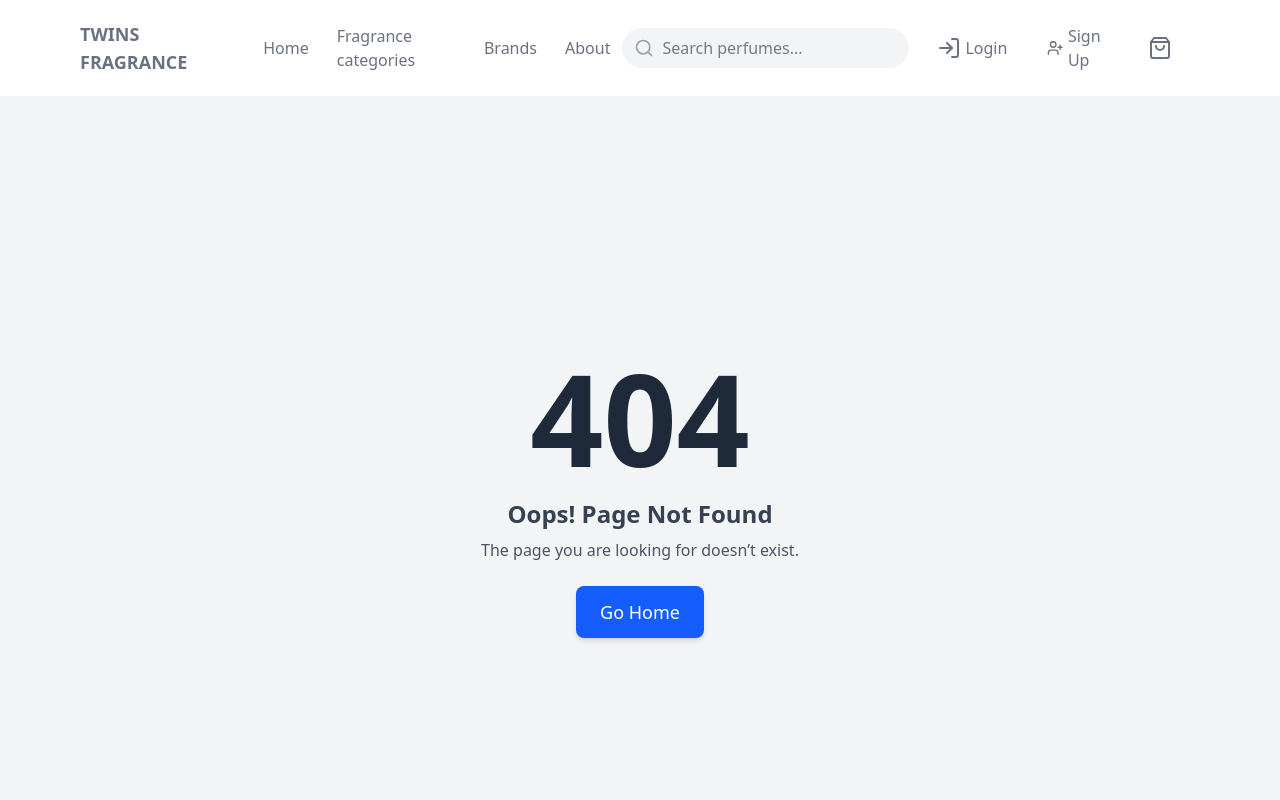
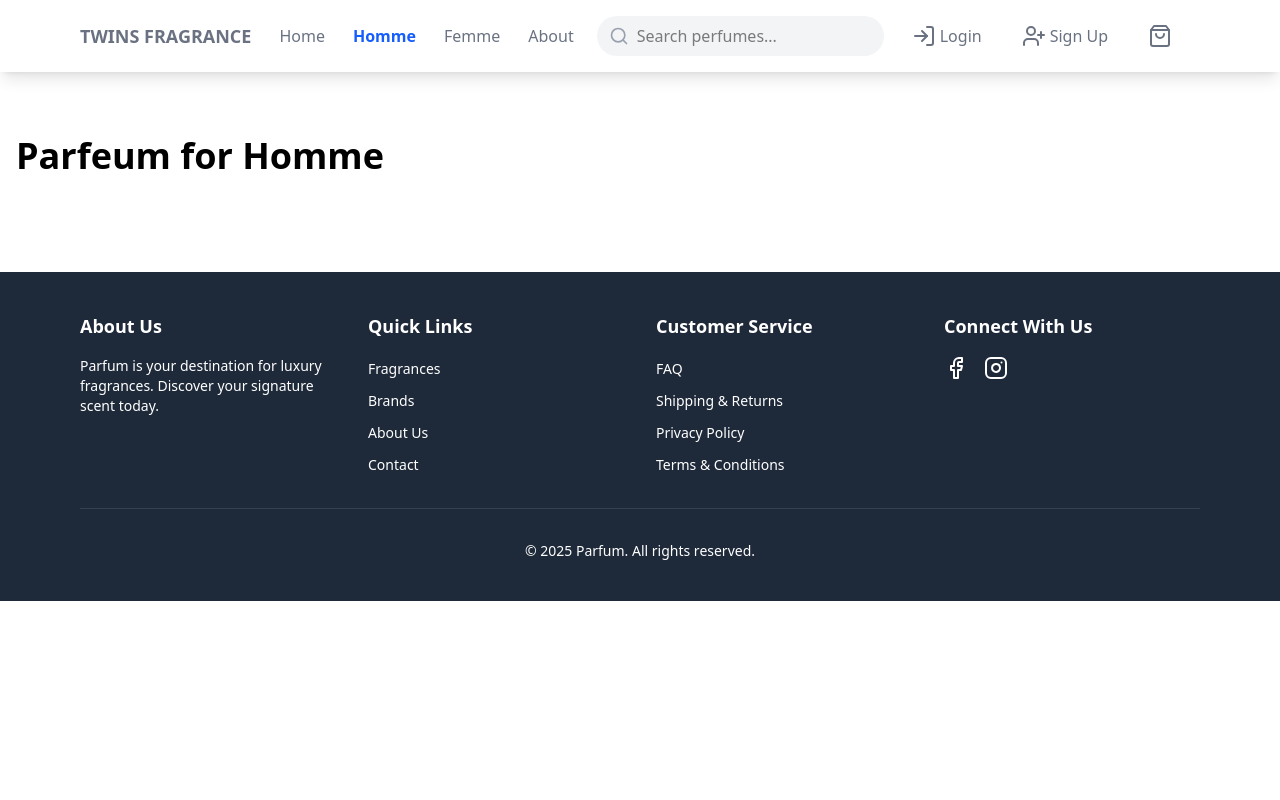
Before and after one commit to walidBerrady/twins-store, a React (Vite) app in the folder frontend/: page /homme in a window 1280 px wide. Shown: the top 800 px of the page. Built offline with nearby package versions, Linux system fonts and the light colour scheme.

Commit message:
modified navbar

```diff
--- a/frontend/src/App.jsx
+++ b/frontend/src/App.jsx
@@ -12,6 +12,8 @@ import TermsPage from "./pages/TermsPage";
 import LoginPage from "./pages/LoginPage";
 import SignupPage from "./pages/SignupPage";
 import SizeCategoryPage from "./pages/SizeCategoryPage";
+import HommePage from "./pages/HommePage";
+import FemmePage from "./pages/FemmePage";
 
 function App() {
   return (
@@ -47,6 +49,8 @@ function App() {
         <Route path="/login" element={<LoginPage />} />
         <Route path="/signup" element={<SignupPage />} />
         <Route path="/shop/:slug" element={<SizeCategoryPage />} />{" "}
+        <Route path="/homme" element={<HommePage />} />
+        <Route path="/femme" element={<FemmePage />} />
       </Routes>
       <Footer />
     </>
--- a/frontend/src/components/Navbar.jsx
+++ b/frontend/src/components/Navbar.jsx
@@ -43,11 +43,11 @@ const Navbar = () => {
               <Link to="/" className={linkClass("/")}>
                 Home
               </Link>
-              <Link to="/fragrances" className={linkClass("/fragrances")}>
-                Fragrance categories
+              <Link to="/homme" className={linkClass("/homme")}>
+                Homme
               </Link>
-              <Link to="/brands" className={linkClass("/brands")}>
-                Brands
+              <Link to="/femme" className={linkClass("/femme")}>
+                Femme
               </Link>
               <Link to="/about" className={linkClass("/about")}>
                 About
@@ -123,16 +123,16 @@ const Navbar = () => {
               Home
             </Link>
             <Link
-              to="/fragrances"
-              className={`block px-3 py-2 ${linkClass("/fragrances")}`}
+              to="/homme"
+              className={`block px-3 py-2 ${linkClass("/homme")}`}
             >
-              Fragrances
+              Homme
             </Link>
             <Link
-              to="/brands"
-              className={`block px-3 py-2 ${linkClass("/brands")}`}
+              to="/femme"
+              className={`block px-3 py-2 ${linkClass("/femme")}`}
             >
-              Brands
+              Femme
             </Link>
             <Link
               to="/about"
--- /dev/null
+++ b/frontend/src/pages/FemmePage.jsx
@@ -0,0 +1,10 @@
+const FemmePage = () => {
+  return (
+    <div className="max-w-7xl mx-auto py-16 px-4">
+      <h1 className="text-4xl font-bold mb-8">Parfeum for Femme</h1>
+      {/* Put your content here */}
+    </div>
+  );
+};
+
+export default FemmePage;
--- /dev/null
+++ b/frontend/src/pages/HommePage.jsx
@@ -0,0 +1,10 @@
+const HommePage = () => {
+  return (
+    <div className="max-w-7xl mx-auto py-16 px-4">
+      <h1 className="text-4xl font-bold mb-8">Parfeum for Homme</h1>
+      {/* Put your content here */}
+    </div>
+  );
+};
+
+export default HommePage;
```
